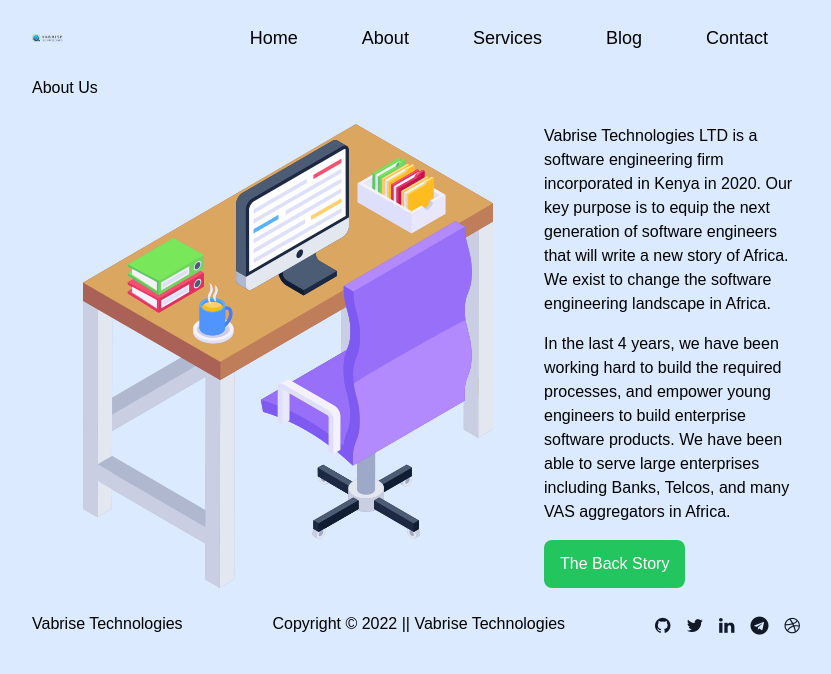
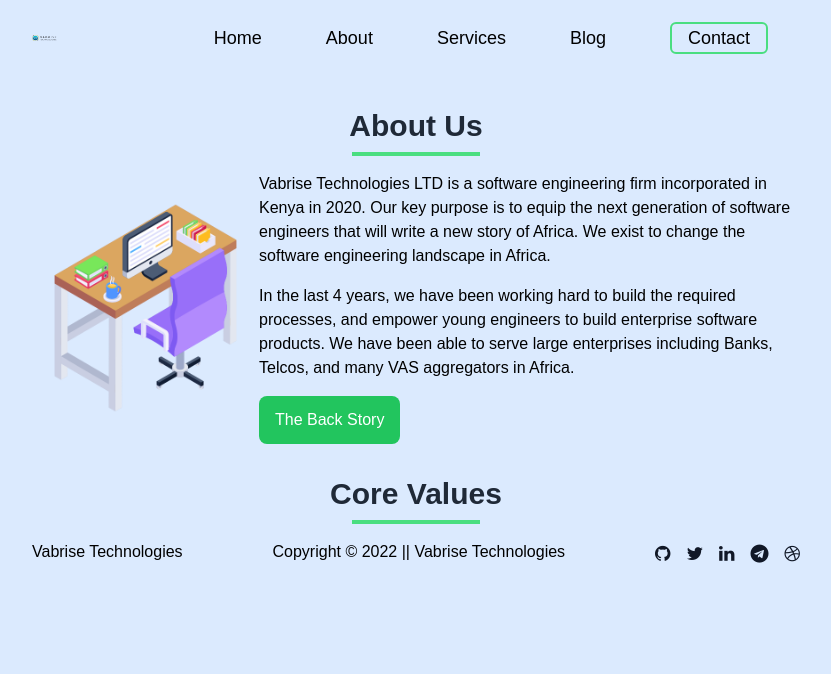
Before and after one commit to Andrew-Ochieng/Vabrise, a React (Create React App) app: page /about in a window 1280 px wide. Shown: the top 674 px of the page, without its empty margins (224-1055 px from the left). Built offline with nearby package versions, Linux system fonts and the light colour scheme.

Commit message:
add contact link hover effects

```diff
--- a/src/components/CoreValues.js
+++ b/src/components/CoreValues.js
@@ -1,8 +1,11 @@
-const CoreValues = () => {
+const CoreValues = ({title}) => {
     return (
         <>
             <div>
-
+                <div className="flex flex-col items-center justify-center pt-8 pb-4 md:text-3xl text-xl text-gray-800 font-semibold">
+                    <h1 >{title}</h1>
+                    <hr className="border-2 border-green-400 mt-2 md:w-32 w-24"/>
+                </div>
             </div>
         </>
      );
--- a/src/components/Navbar.js
+++ b/src/components/Navbar.js
@@ -38,14 +38,14 @@
                                 <Link to='/blog'>Blog</Link>
                             </li>
                             <li className='md:mx-8 md:my-0 my-2'>
-                                <Link to='/contact'>Contact</Link>
+                                <Link className="border-2 border-green-400 px-4 py-1 hover:bg-green-400 duration-300 hover:text-white rounded-md" to='/contact'>Contact</Link>
                             </li>
                         </ul>
                     </div>
                 </div>
             </nav>
         </div>
-     );
+    );
 }
 
 export default Navbar;
--- a/src/pages/About.js
+++ b/src/pages/About.js
@@ -5,13 +5,14 @@
     return (
         <>
             <div className="h-full">
-                <div>
-                    <h1>About Us</h1>
+                <div className="flex flex-col items-center justify-center pt-8 pb-4 md:text-3xl text-xl text-gray-800 font-semibold">
+                    <h1 >About Us</h1>
+                    <hr className="border-2 border-green-400 mt-2 md:w-32 w-24"/>
                 </div>
                 <div className="sm:flex justify-center items-center">
-                    {/* <div> */}
-                        <img src={AboutImg} alt="about" />
-                    {/* </div> */}
+                    <div className="w-full">
+                        <img className="w-full" src={AboutImg} alt="about" />
+                    </div>
                     <div className="space-y-4">
                         <p>
                             Vabrise Technologies LTD is a software engineering firm incorporated in Kenya in 2020.
@@ -29,7 +30,7 @@
                     </div>
                 </div>
 
-                <CoreValues />
+                <CoreValues title="Core Values" />
             </div>
         </>
     );
```
